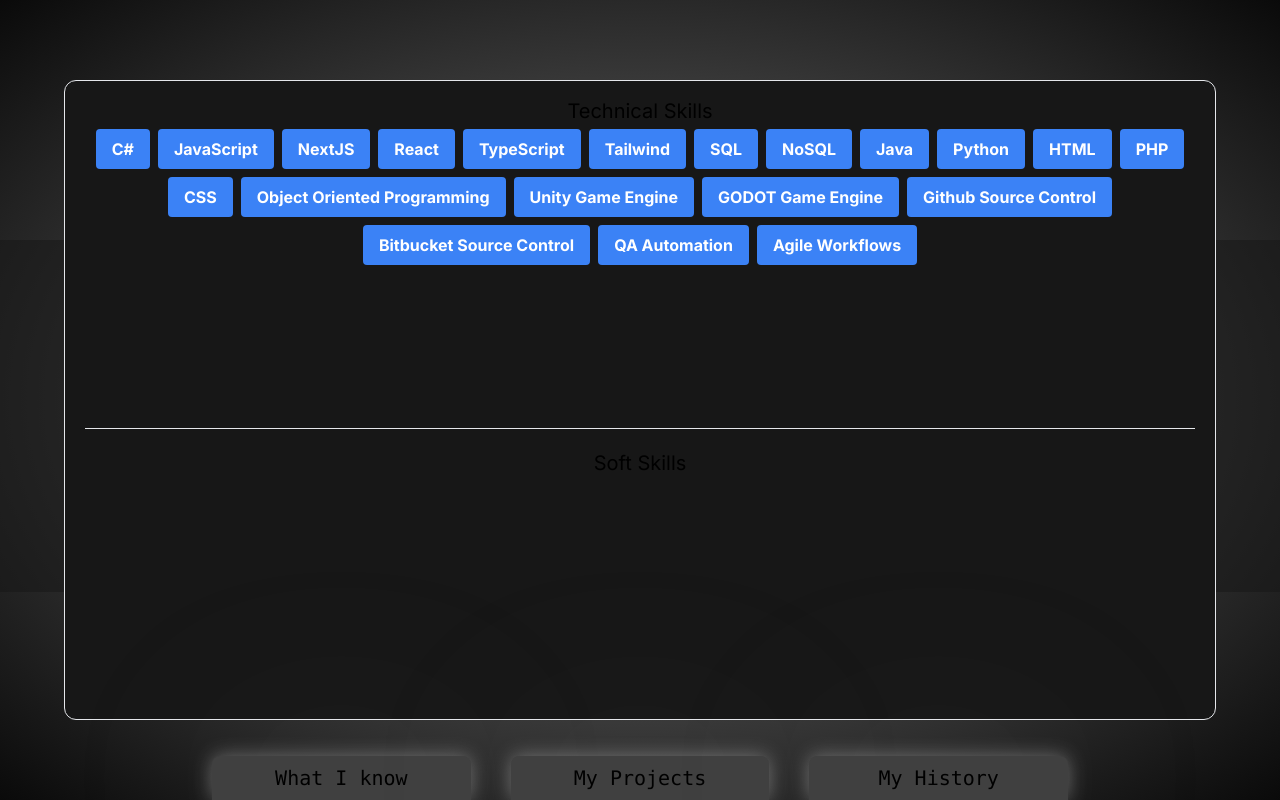
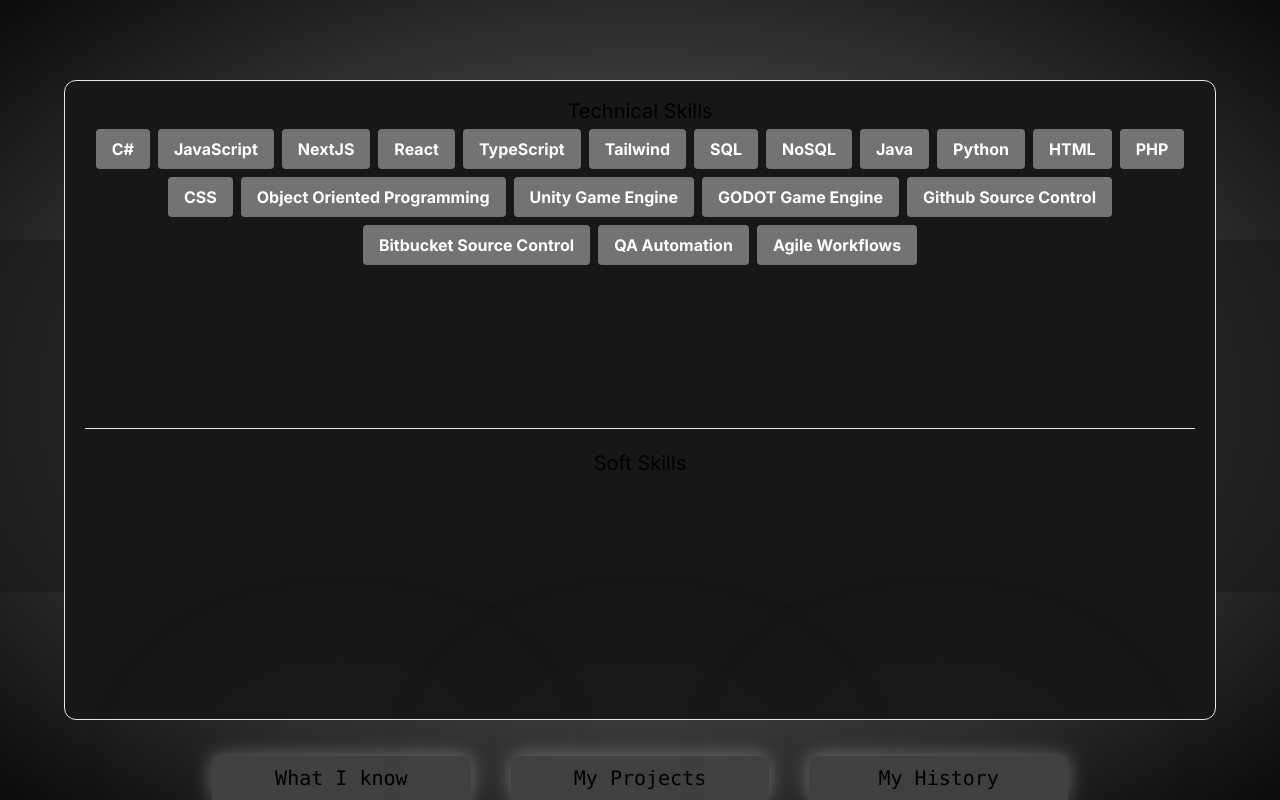
Before and after one commit to TalkingRaven0/git-portfolio, a Next.js app: page / in a window 1280 px wide. Both pictures are taken after a click on the button "What I know". Built offline with nearby package versions, Linux system fonts and the light colour scheme.

Commit message:
color change

```diff
--- a/app/components/InfoPopUp/InfoPopUp.tsx
+++ b/app/components/InfoPopUp/InfoPopUp.tsx
@@ -84,7 +84,7 @@
                             <h1 className=' text-xl'> Technical Skills </h1>
                             <div className = 'overflow-auto max-h-[90%]'>
                                 {techSkillText.map((skill) => (
-                                    <button className='bg-blue-500 hover:bg-blue-700 text-white font-bold py-2 px-4 rounded m-1' key={skill.skillName} onClick={()=>skillButtonHandler(skill.skillName,skill.description)} >{skill.skillName}</button>
+                                    <button className=' bg-neutral-500 hover:bg-neutral-700 text-white font-bold py-2 px-4 rounded m-1' key={skill.skillName} onClick={()=>skillButtonHandler(skill.skillName,skill.description)} >{skill.skillName}</button>
                                 ))}
                             </div>
                         </div>
```
